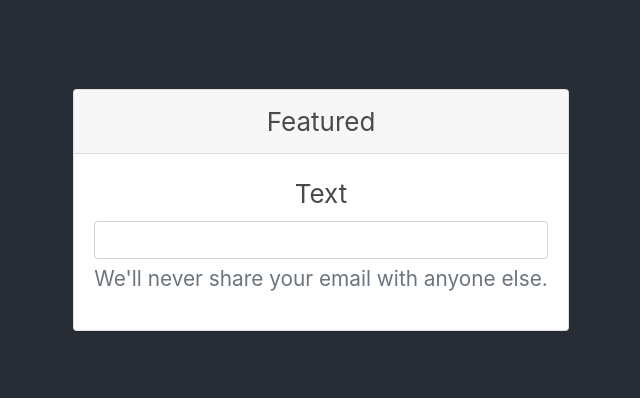
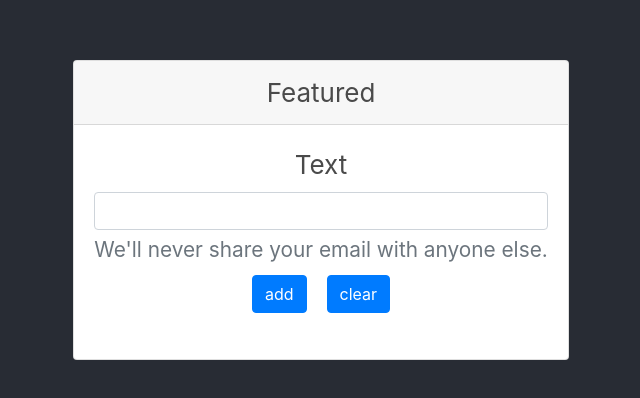
Before and after one commit to brokenfingers/reactjs_bit, a React (Create React App) app: page / in a window 1280 px wide. Shown: the part 190-588 px from the top of the page, without its empty margins (319-959 px from the left). Built offline with nearby package versions, Linux system fonts and the light colour scheme.

Commit message:
clear array

```diff
--- a/src/App.css
+++ b/src/App.css
@@ -152,3 +152,7 @@ div .eilej:nth-of-type(odd) {
 ul{
   list-style: none;
 }
+
+.btn {
+  margin: 10px;
+}
--- a/src/App.jsx
+++ b/src/App.jsx
@@ -1,6 +1,6 @@
 import './App.css'
 import './bootstrap.css'
-import {useState} from 'react'
+import {useEffect, useState} from 'react'
 
 function App() {
 
@@ -11,13 +11,22 @@ const [anArray, setArray] = useState([]);
 
 
 
+const onButton = (e) => {
 
+    setArray(it=> [...it ?? '', text])
+    setText('');
+}
+
+const onClearList = () => {
+    setArray([])
+}
 
 
 const handleText = (e) => {
-    setArray(it=> [...it, e.target.value])
     setText(e.target.value)
 }
+
+
 
     return (
         <div className="App">
@@ -27,17 +36,19 @@ const handleText = (e) => {
                     Featured
                 </div>
                 <div className="card-body">
-                    <form>
-                        <div className="form-group">
-                            <label htmlFor="textOk">Text</label>
-                            <input type="text" className="form-control" id="textOk" aria-describedby="emailHelp" value={text} onChange={handleText}/>
-                            <small id="emailHelp" className="form-text text-muted">We'll never share your email with anyone else.</small>
-                        </div>
-                    </form>
 
-                    <ul>
+                    <div className="form-group">
+                        <label htmlFor="textOk">Text</label>
+                        <input type="text" className="form-control" id="textOk" aria-describedby="emailHelp" value={text} onChange={handleText}/>
+                        <small id="emailHelp" className="form-text text-muted">We'll never share your email with anyone else.</small>
+                        <button className='btn btn-primary' onClick={onButton}>add</button>
+                        <button className='btn btn-primary' onClick={onClearList}>clear</button>
+                    </div>
+
+
+                    <ul className="list-group">
                         {
-                            anArray.map((ir, i )=> <li key={i}>{ir}</li>)
+                            anArray.map((ir, i )=> <li className="list-group-item" key={i}>{ir}</li>)
                         }
                     </ul>
                 </div>
```
